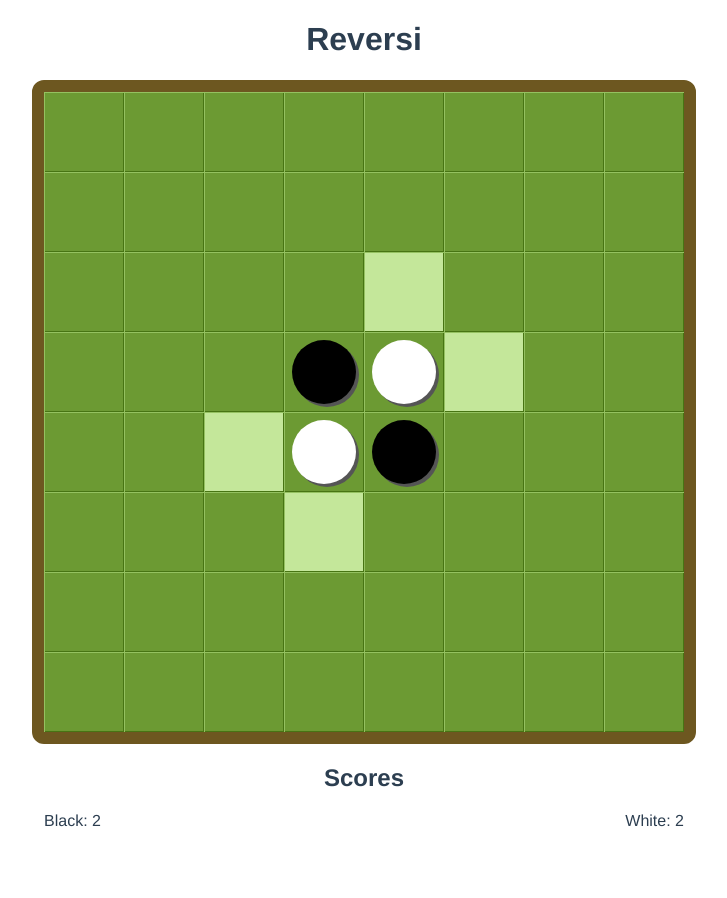
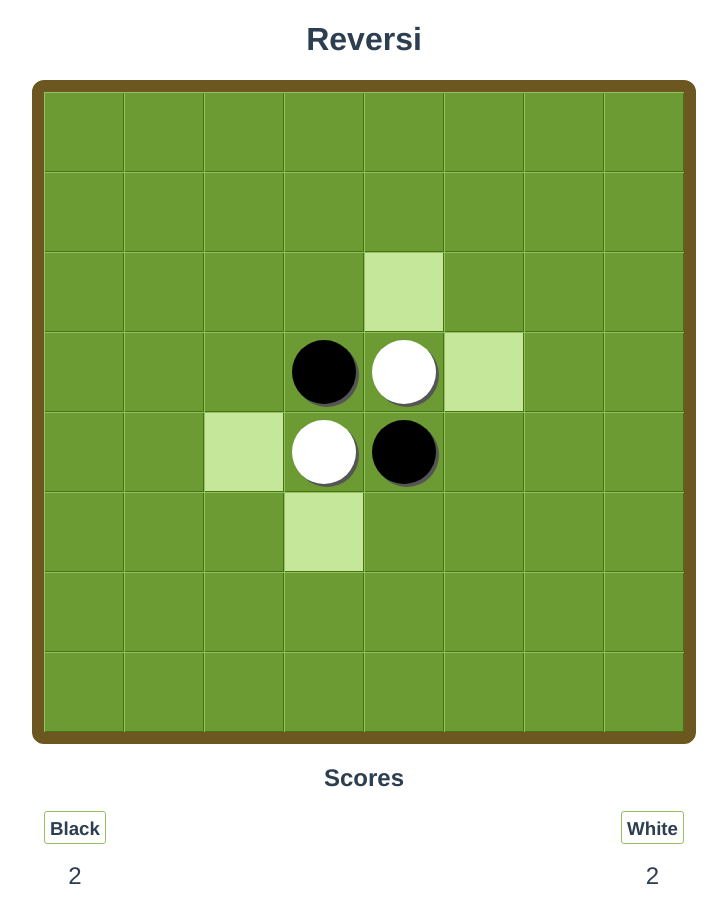
Before and after one commit to skitoo/reversi, a Vue app: page / in a window 1280 px wide. Shown: the whole page, without its empty margins (276-1003 px from the left). Before the commit the page ends 838 px from the top, so only its background shows below. Built offline with nearby package versions, Linux system fonts and the light colour scheme.

Commit message:
feat: highlight current player on dashboard

```diff
--- a/src/components/Dashboard.vue
+++ b/src/components/Dashboard.vue
@@ -4,10 +4,16 @@
       <h2>Scores</h2>
       <div class="scores-container">
         <div>
-          Black: {{blackPlayerScore}}
+          <h3 :class="{ currentPlayer: isBlackPlayerTurn }">
+            Black
+          </h3>
+          <div class="score-value">{{blackPlayerScore}}</div>
         </div>
         <div>
-          White: {{whitePlayerScore}}
+          <h3 :class="{ currentPlayer: isWhitePlayerTurn }">
+            White
+          </h3>
+          <div class="score-value">{{whitePlayerScore}}</div>
         </div>
       </div>
     </div>
@@ -16,6 +22,7 @@
 
 <script>
 import { mapGetters } from 'vuex';
+import { BLACK, WHITE } from '@/store/commons';
 
 export default {
   computed: {
@@ -23,6 +30,12 @@ export default {
       'blackPlayerScore',
       'whitePlayerScore',
     ]),
+    isBlackPlayerTurn() {
+      return this.$store.state.currentPlayer === BLACK;
+    },
+    isWhitePlayerTurn() {
+      return this.$store.state.currentPlayer === WHITE;
+    },
   },
 };
 </script>
@@ -35,10 +48,33 @@ export default {
 
 h2 {
   text-align: center;
+  margin-bottom: 0;
+}
+
+@keyframes blink {
+  0% { background: #fff; }
+  100% { background: #C4E79A; }
+}
+
+h3 {
+  padding: 6px 5px 3px;
+  border: 1px solid #94C160;
+  border-radius: 3px;
 }
 
 .scores-container {
   display: flex;
   justify-content: space-between;
+  text-align: center;
 }
+
+.currentPlayer {
+  font-weight: bold;
+  animation: blink 1s linear infinite;
+}
+
+.score-value {
+  font-size: 1.5em;
+}
+
 </style>
```
Also changed, not shown: 1 other file (tests, documents, lock files or other folders).
